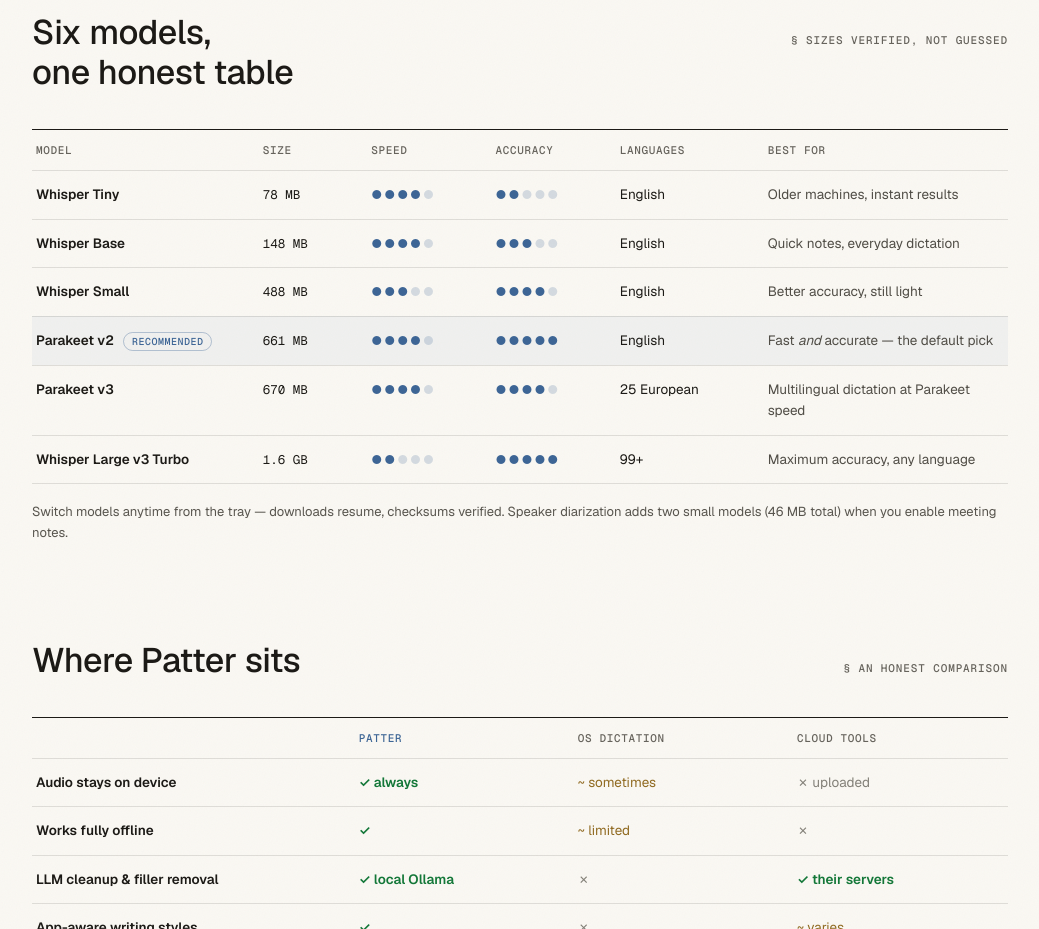
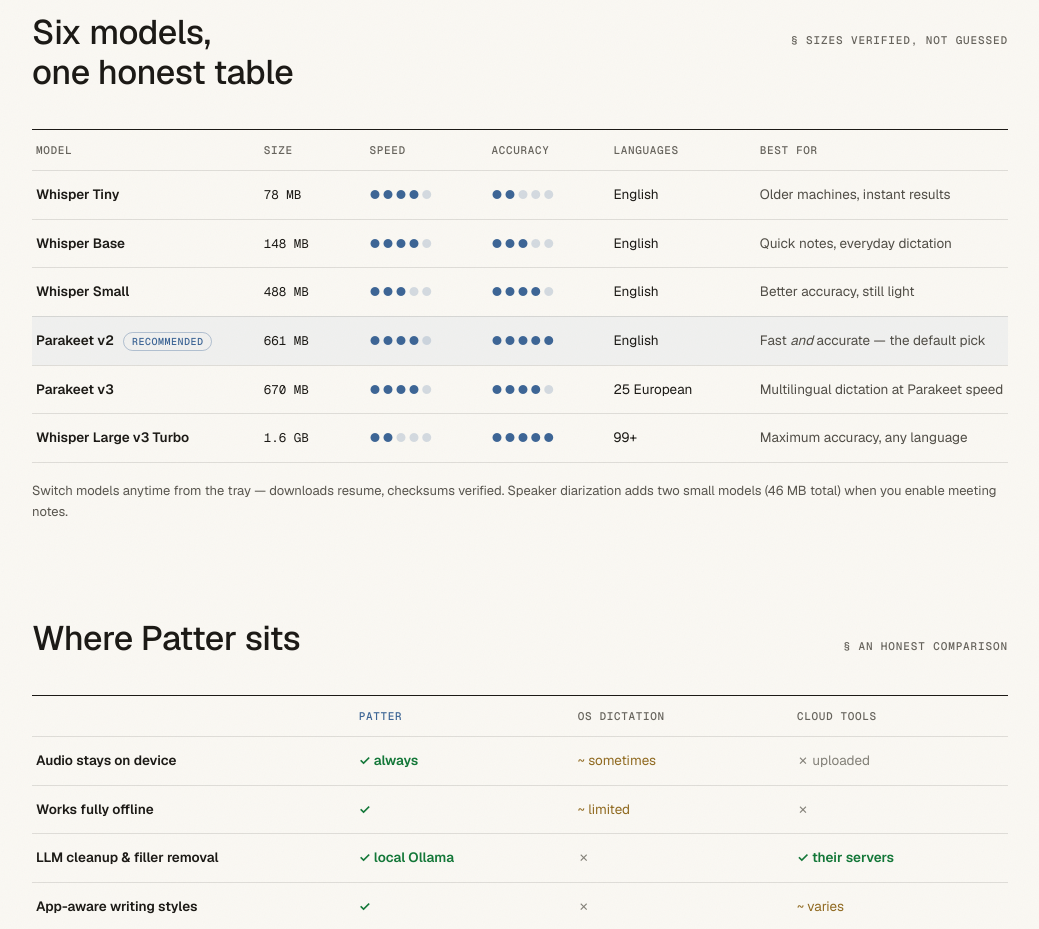
Before and after one commit to srikark283/patter, a React app: page docs/index.html in a window 1280 px wide. Shown: the part 3180-4109 px from the top of the page, without its empty margins (120-1159 px from the left). Built offline with nearby package versions, Linux system fonts and the light colour scheme; no server answers.

Commit message:
style: reduce gap size in model-row layout for better alignment

```diff
--- a/docs/index.html
+++ b/docs/index.html
@@ -59,7 +59,7 @@
   .pipe-packet.p2 { animation-delay: 1.6s; }
   @media (prefers-reduced-motion: reduce) { .pipe-packet { animation: none; left: 40%; } .pipe-packet.p2 { display: none; } }
 
-  .model-row { display: grid; grid-template-columns: 1.35fr 0.6fr 0.7fr 0.7fr 0.85fr 1.5fr; gap: 14px; padding: 13px 4px; border-top: 1px solid oklch(22% 0.008 90 / 0.12); font-size: 13.5px; align-items: baseline; }
+  .model-row { display: grid; grid-template-columns: 1.35fr 0.6fr 0.7fr 0.7fr 0.85fr 1.5fr; gap: 8px; padding: 13px 4px; border-top: 1px solid oklch(22% 0.008 90 / 0.12); font-size: 13.5px; align-items: baseline; }
   .model-row:hover { background: oklch(100% 0 0 / 0.55); }
   .speed-dots { font-size: 12px; letter-spacing: 2px; color: oklch(50% 0.09 254); }
   .speed-dots i { font-style: normal; opacity: 0.2; }
```
